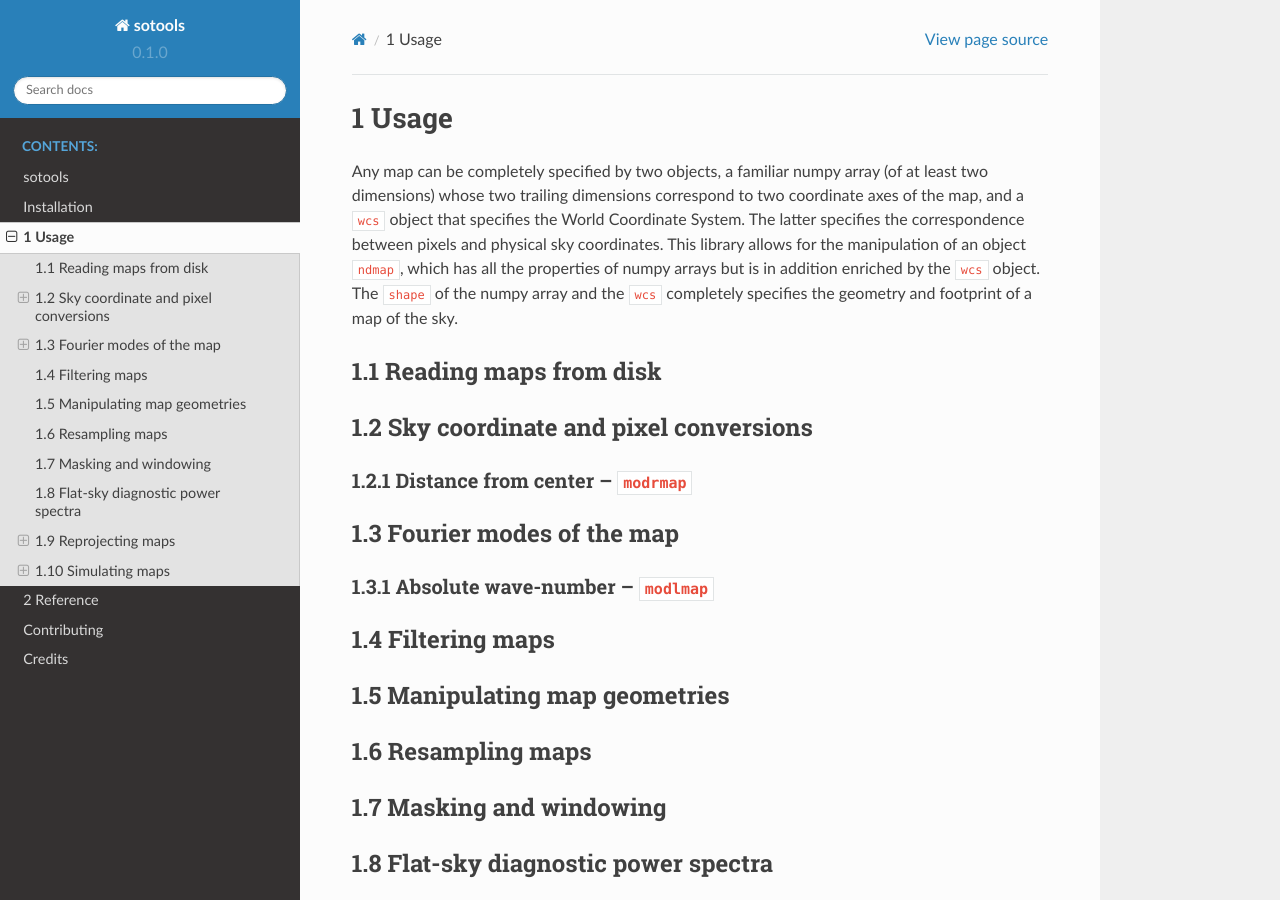
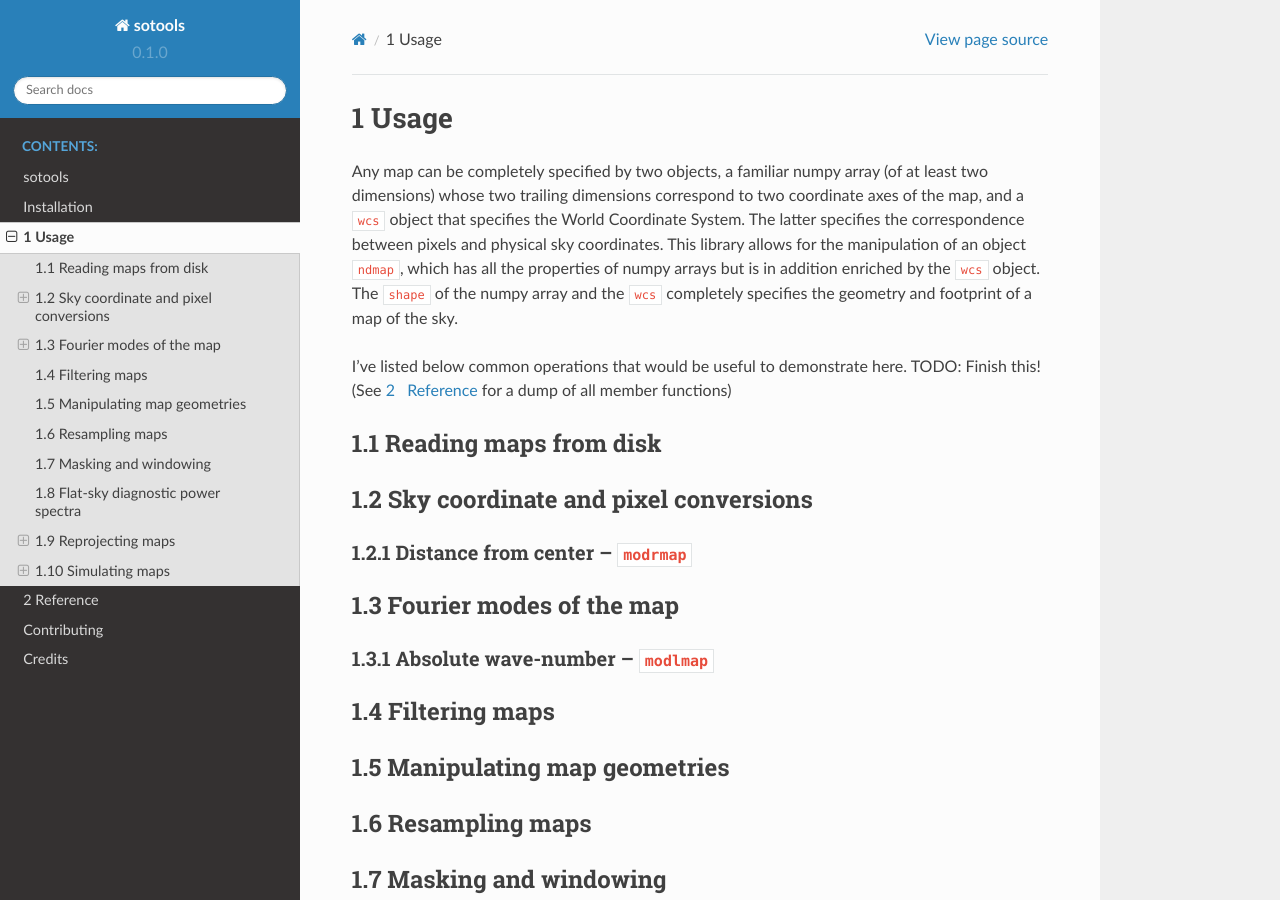
Before and after one commit to simonsobs/pixell, a Sphinx documentation site: the page built from docs/usage.rst, in a window 1280 px wide and 900 px high. Built offline with Sphinx 7.4.7 and the Read the Docs theme 2.0.0, drawn with Linux system fonts in a browser that asks for light colours.

Commit message:
some more docs

```diff
--- a/docs/reference.rst
+++ b/docs/reference.rst
@@ -5,7 +7,7 @@ Reference
 .. sectnum:: :start: 2
 
 
-
+See :ref:`UsagePage` for how to use these functions for common map manipulation tasks.
 
 enmap - General map manipulation
 -----
--- a/docs/usage.rst
+++ b/docs/usage.rst
@@ -8,6 +10,8 @@ Usage
 
 
 Any map can be completely specified by two objects, a familiar numpy array (of at least two dimensions) whose two trailing dimensions correspond to two coordinate axes of the map, and a ``wcs`` object that specifies the World Coordinate System. The latter specifies the correspondence between pixels and physical sky coordinates. This library allows for the manipulation of an object ``ndmap``, which has all the properties of numpy arrays but is in addition enriched by the ``wcs`` object. The ``shape`` of the numpy array and the ``wcs`` completely specifies the geometry and footprint of a map of the sky.
+
+I've listed below common operations that would be useful to demonstrate here. TODO: Finish this! (See :ref:`ReferencePage` for a dump of all member functions)
 
 Reading maps from disk
 --------
```
Also changed, not shown: other parts of docs/reference.rst (+2 -0 lines), other parts of docs/usage.rst (+2 -0 lines).
